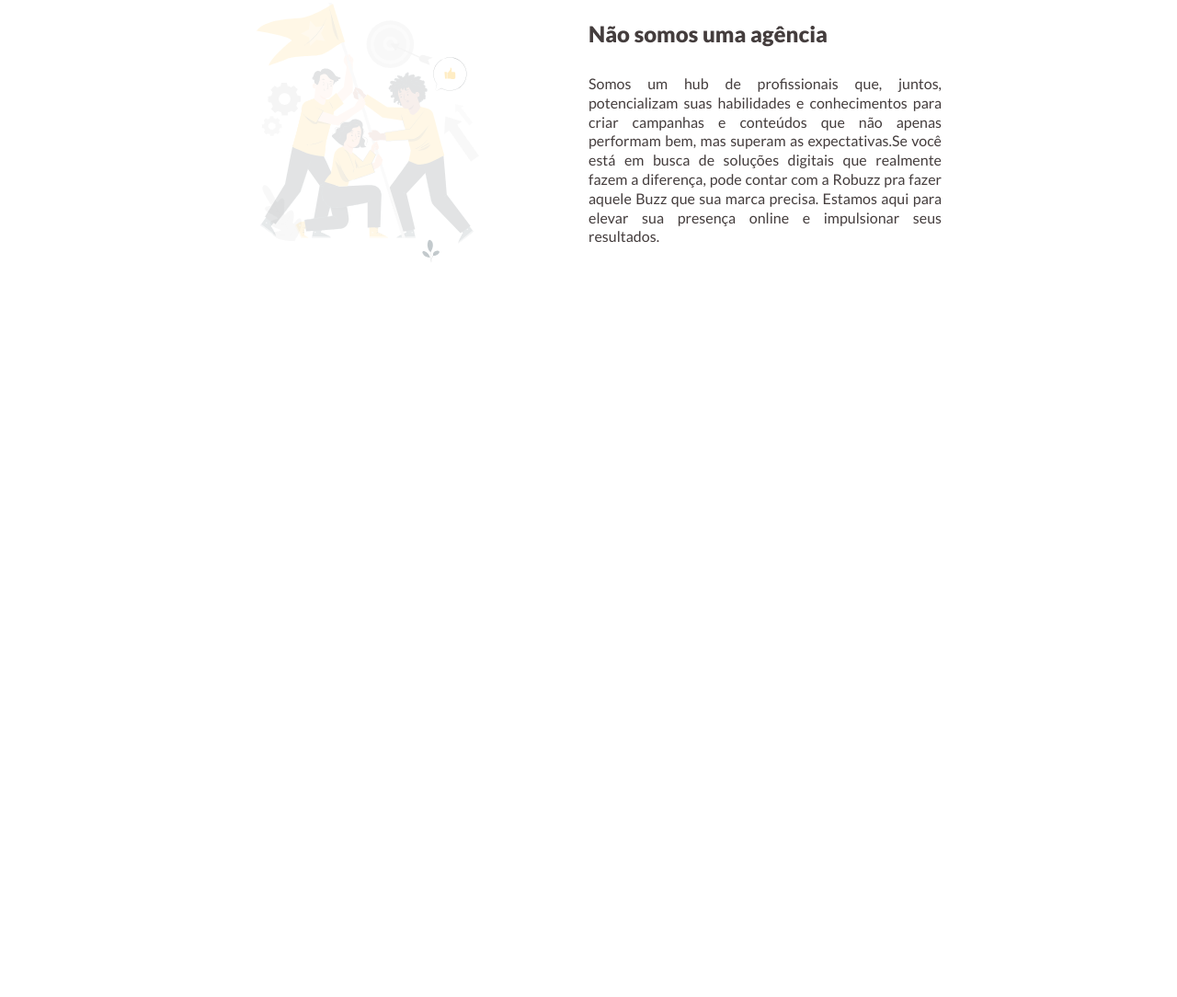
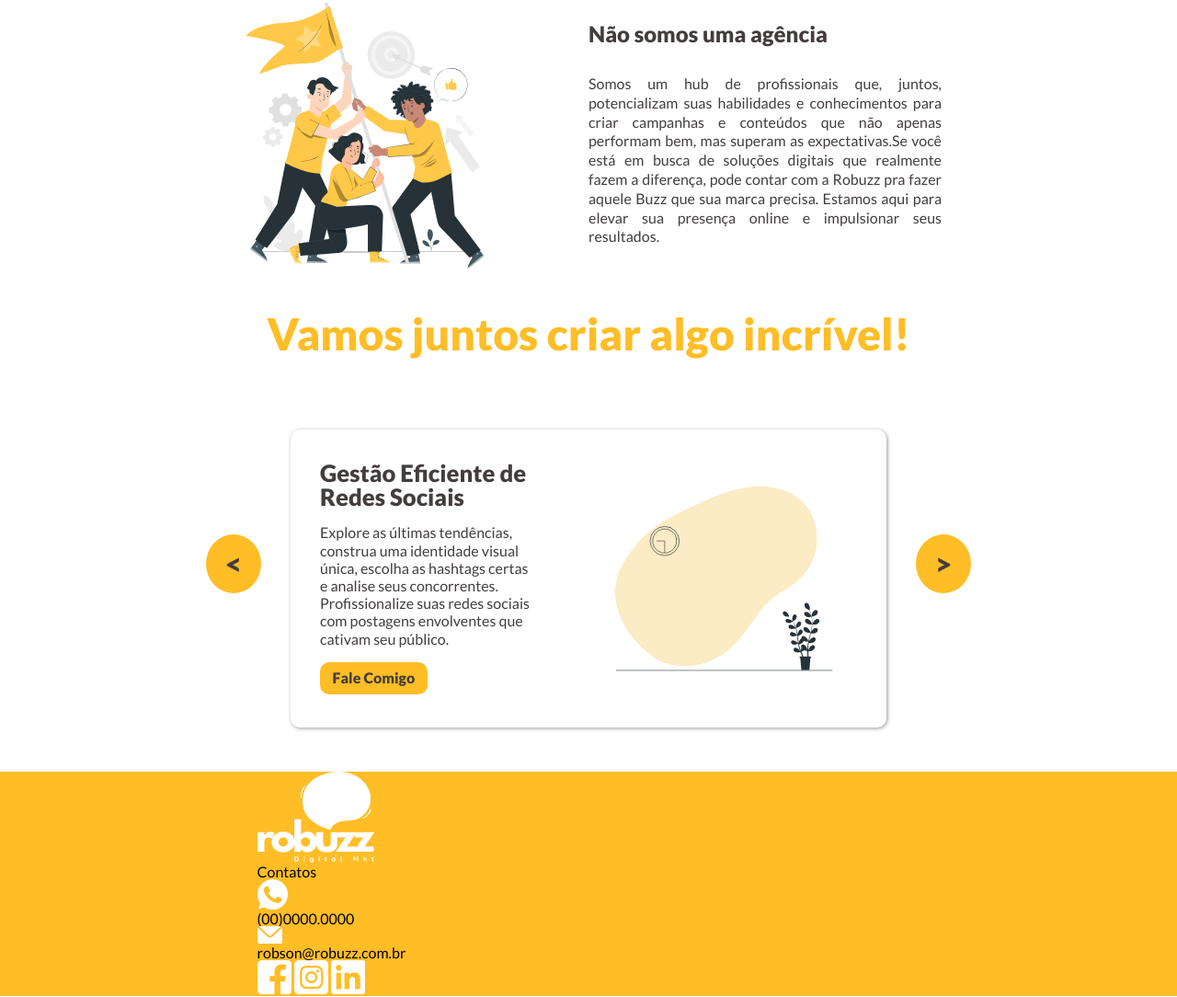
Before and after one commit to Vinicius-faricast/siteRobuzz, a plain HTML site: page index.html in a window 1280 px wide. Shown: the part 731-1815 px from the top of the page at 92% size. Before the commit the page ends 1054 px from the top, so only its background shows below. Drawn offline with Linux system fonts and the light colour scheme.

Commit message:
create footer in html

```diff
--- a/css/globals.css
+++ b/css/globals.css
@@ -6,6 +6,8 @@ body{
 }
 
 .menu-bar{
+    position: fixed;
+    top: 0%;
     display: flex;
     flex-direction: row;
     justify-content: space-around;
@@ -77,7 +79,7 @@ body{
     margin: 0 auto;
     gap: 6rem;
     padding: 2rem;
-    margin: 0 auto;
+    margin: 6rem auto 0;
 }
 
 .hero-content{
@@ -124,7 +126,6 @@ body{
 .btn-cta:hover{
     background-color: var(--primary-color-focus);
     box-shadow: 1px 1px 4px rgba(0, 0, 0, 0.158);
-    color: white;
     transition: all 0.5s;
 }
 
@@ -195,3 +196,108 @@ body{
     color: var(--secundary-color);
     text-align: justify;
 }
+
+.services-cta{
+    display: block;
+    text-align: center;
+    color: var(--primary-color-light);
+    font-size: 3rem;
+    font-weight: 900;
+    margin-top: 1rem;
+}
+
+.services{
+    display: flex;
+    flex-direction: row;
+    max-width: 100%;
+    width: 1080px;
+    margin: 3rem auto;
+    justify-content: center;
+    align-items: center;
+    gap: 2rem;
+}
+
+.services-article{
+    display: flex;
+    flex-direction: row;
+    max-width: 60%;
+    box-shadow: 1px 1px 4px rgba(0, 0, 0, 0.4);
+    border-radius: 10px;
+    padding: 1rem 2rem;
+    margin-top: 2rem;
+    justify-content: center;
+    align-items: center;
+}
+
+.service-content{
+    display: flex;
+    flex-direction: column;
+    gap: 1rem;
+}
+
+.service-title{
+    font-weight: 900;
+    color: var(--secundary-color);
+    font-size: 1.6rem;
+}
+
+.service-paragraph{
+    color: var(--secundary-color);
+    text-align: left;
+    max-width: 80%;
+    line-height: 120%;
+}
+
+.service-cta{
+    text-decoration: none;
+    background-color: var(--primary-color-light);
+    color: var(--secundary-color);
+    font-weight: 900;
+    font-size: 1rem;
+    padding: 0.6rem 0.6rem;
+    border-radius: 10px;
+    outline: 0;
+    max-width: 40%;
+    text-align: center;
+    cursor: pointer;
+}
+
+.service-cta:hover{
+    background-color: var(--primary-color-focus);
+    box-shadow: 1px 1px 4px rgba(0, 0, 0, 0.158);
+    transition: all 0.5s;
+}
+
+.service-img{
+    width: 50%;
+}
+
+.btn-service{
+    text-decoration: none;
+    background-color: var(--primary-color-light);
+    color: var(--secundary-color);
+    font-weight: 900;
+    font-size: 2rem;
+    outline: 0;
+    border-radius: 50%;
+    padding: 1rem 1.3rem;
+    text-align: center;
+    cursor: pointer;
+}
+
+.btn-service:hover{
+    background-color: var(--primary-color-focus);
+    box-shadow: 1px 1px 4px rgba(0, 0, 0, 0.158);
+    transition: all 0.5s;
+}
+
+footer{
+    display: flex;
+    flex-direction: row;
+    justify-content: space-around;
+    align-items: center;
+    background-color: var(--primary-color-light);
+    max-width: 100%;
+    width: 100%;
+    /* height: 6rem; */
+}
--- a/index.html
+++ b/index.html
@@ -12,15 +12,15 @@
         <div class="itens-menu-bar">
             <img src="./assets/robuzz_logo_branco.png" alt="logo robuzz em branco">
             <nav class="menu-itens">
-                <a class="link-nav" href="#">Sobre nós</a>
-                <a class="link-nav" href="#">O que fazemos</a>
-                <a class="link-nav" href="#">Serviços</a>
+                <a class="link-nav" href="#Sobre-nos">Sobre nós</a>
+                <a class="link-nav" href="#O-que-fazemos">O que fazemos</a>
+                <a class="link-nav" href="#Servicos">Serviços</a>
                 <a class="btn-menu" href="#">Fale comigo</a>
             </nav>
         </div>
     </header>
 
-    <div class="hero">
+    <div id="Sobre-nos" class="hero">
         <div class="hero-content">
             <h1 class="hero-title">Para você que não me conhece, prazer Robson!</h1>
             <p class="hero-paragraph">Estrategista digital, especialista em geração de conteúdo, automações de campanha, gestão de tráfego pago e criação de sites dinâmicos que não apenas impressionam, mas também geram vendas.
@@ -30,18 +30,67 @@
         <img class="hero-img" src="assets/personal.png" alt="Foto de perfil do Robison">
     </div>
 
-    <main class="main-conten">
+    <main id="O-que-fazemos" class="main-conten">
+
         <h1 class="main-title">Onde tudo começou...</h1>
+
         <p class="main-paragraph">Minha jornada começou lá atrás, como redator de propaganda. Ao longo de mais de duas décadas imerso no universo da criação e marketing, tive a oportunidade de ver meu trabalho ser reconhecido e premiado por nomes de peso do mercado. Fui agraciado com prêmios como Profissionais do Ano da Rede Globo, ANJ da Associação Nacional dos Jornais, Central do Outdoor, entre outros. Hoje, atuo em diversos nichos do mercado digital como copy estratégico. Ao unir minha experiência com a expertise de diversos outros parceiros talentosos, dei vida à Robuzz.</p>
+
     </main>
 
     <aside class="aside">
+
         <img class="img-aside" src="assets/team-goals-animate.svg" alt="ilustração de trabalho em equipe">
+
         <div class="aside-content">
             <h1 class="aside-title">Não somos uma agência</h1>
             <p class="aside-paragraph">Somos um hub de profissionais que, juntos, potencializam suas habilidades e conhecimentos para criar campanhas e conteúdos que não apenas performam bem, mas superam as expectativas.Se você está em busca de soluções digitais que realmente fazem a diferença, pode contar com a Robuzz pra fazer aquele Buzz que sua marca precisa. Estamos aqui para elevar sua presença online e impulsionar seus resultados. </p>
         </div>
+
     </aside>
+
+    <h1 class="services-cta">Vamos juntos criar algo incrível!</h1>
+
+    <article id="Servicos" class="services">
+
+        <a class="btn-service left" href=""><</a>
+
+        <div class="services-article">
+            <div class="service-content">
+                <h1 class="service-title">Gestão Eficiente de Redes Sociais</h1>
+                <p class="service-paragraph">Explore as últimas tendências, construa uma identidade visual única, escolha as hashtags certas e analise seus concorrentes. Profissionalize suas redes sociais com postagens envolventes que cativam seu público. </p>
+                <a class="service-cta" href="">Fale Comigo</a>
+            </div>
+            <img class="service-img" src="assets/social-strategy-animate.svg" alt="Ilustração pessoa pensando em marketing digital">
+        </div>
+
+        <a class="btn-service rigth" href=""> > </a>
+    </article>
+
+    <footer>
+        <div>
+            <img src="assets/robuzz_logo_branco.png" alt="logo robuzz em branco">
+            <div>
+                <p>Contatos</p>
+            </div>
+            <div>
+                <img src="assets/whatsapp.png" alt="logo whatsapp em branco">
+                <p>(00)0000.0000</p>
+            </div>
+            <div>
+                <img src="assets/e-mail.png" alt="icone de email">
+                <p>robson@robuzz.com.br</p>
+            </div>
+            <div>
+                <img src="assets/fb_social_icon.png" alt="icone facebook em branco">
+                <img src="assets/_instagram_icon.png" alt="icone instagram em branco">
+                <img src="assets/linkedin_icon.png" alt="icone linkedim em branco">
+            </div>
+        </div>
+        <form action="">
+
+        </form>
+    </footer>
 
 </body>
 </html>
```
